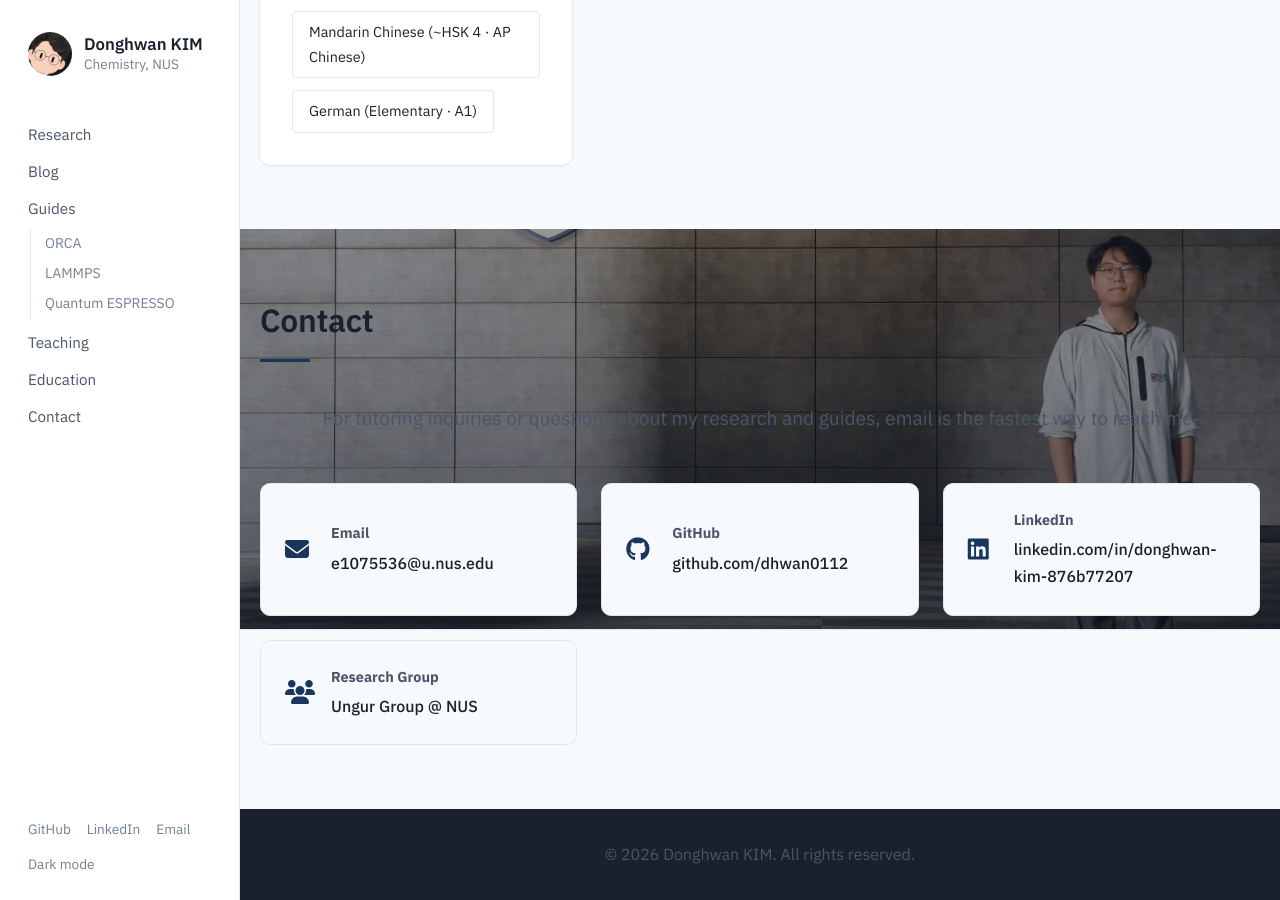
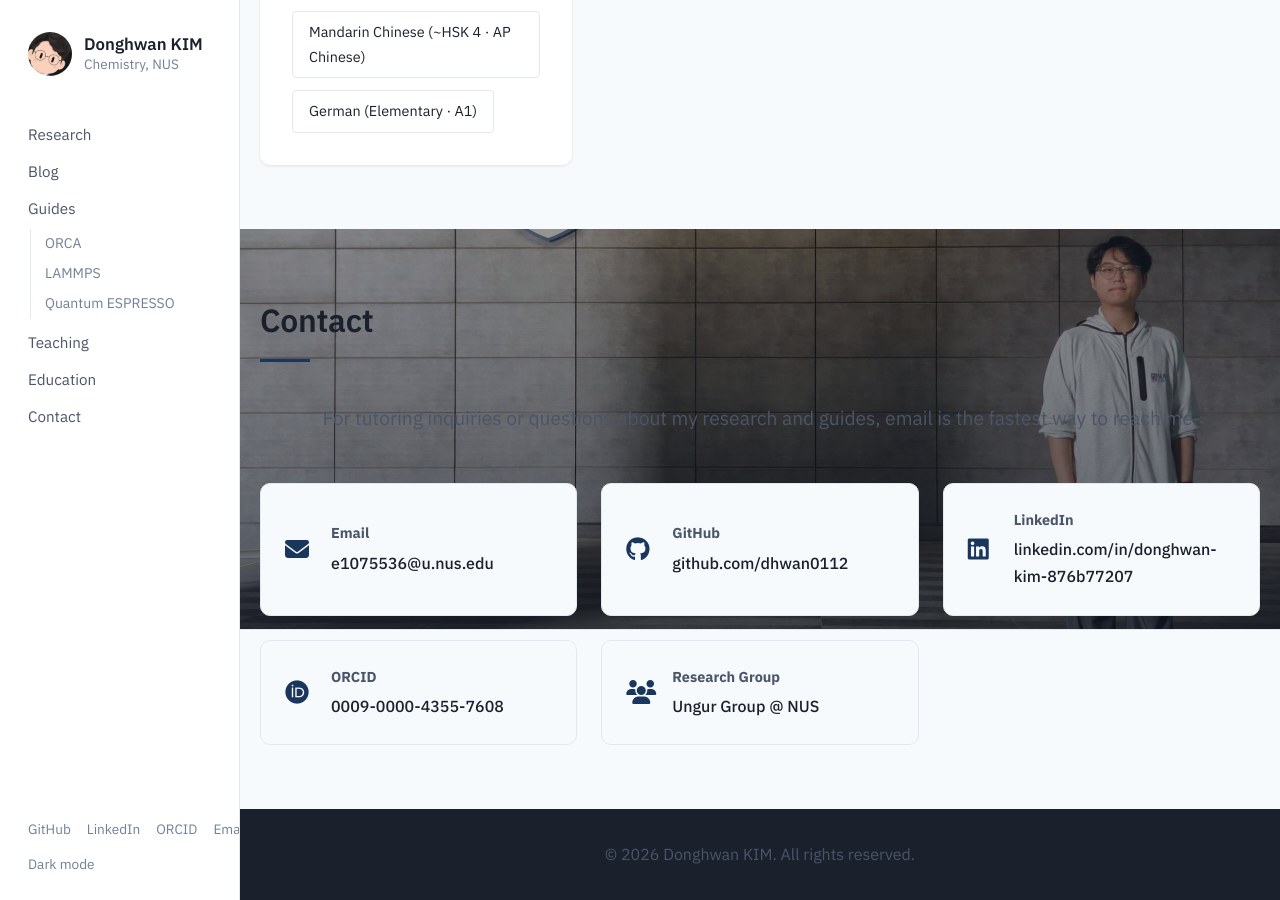
Before and after one commit to dhwan0112/dhk.github.io, a Jekyll site: the page built from index.html, in a window 1280 px wide and 900 px high, scrolled down 3917 px. Built offline with Jekyll 4.4.1, drawn with Linux system fonts in a browser that asks for light colours; nearby versions of some CDN libraries.

Commit message:
Contact·사이드바에 ORCID 링크 추가

```diff
--- a/_includes/sidebar.html
+++ b/_includes/sidebar.html
@@ -25,6 +25,7 @@
         <div class="sidebar-social">
             <a href="https://github.com/dhwan0112" target="_blank" rel="noopener">GitHub</a>
             <a href="https://www.linkedin.com/in/donghwan-kim-876b77207/" target="_blank" rel="noopener">LinkedIn</a>
+            <a href="https://orcid.org/0009-0000-4355-7608" target="_blank" rel="noopener">ORCID</a>
             <a href="mailto:{{ site.email }}">Email</a>
         </div>
         <button class="theme-toggle-btn" id="theme-toggle" type="button">Dark mode</button>
--- a/index.html
+++ b/index.html
@@ -196,6 +196,13 @@ title: Portfolio | Donghwan KIM
                     </div>
                 </div>
                 <div class="contact-item">
+                    <i class="fab fa-orcid"></i>
+                    <div>
+                        <h3>ORCID</h3>
+                        <a href="https://orcid.org/0009-0000-4355-7608" target="_blank" rel="noopener">0009-0000-4355-7608</a>
+                    </div>
+                </div>
+                <div class="contact-item">
                     <i class="fas fa-users"></i>
                     <div>
                         <h3>Research Group</h3>
```
